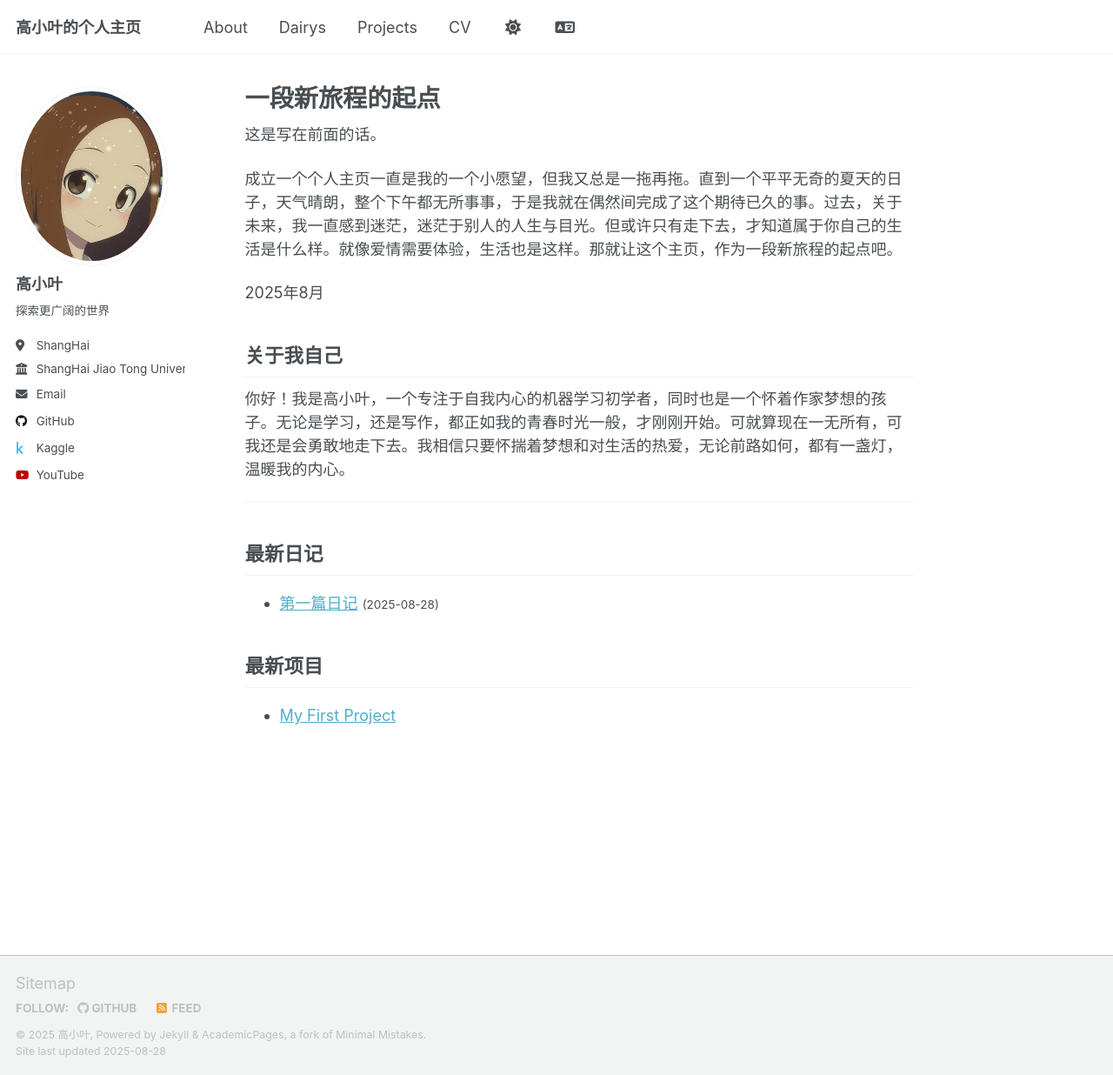
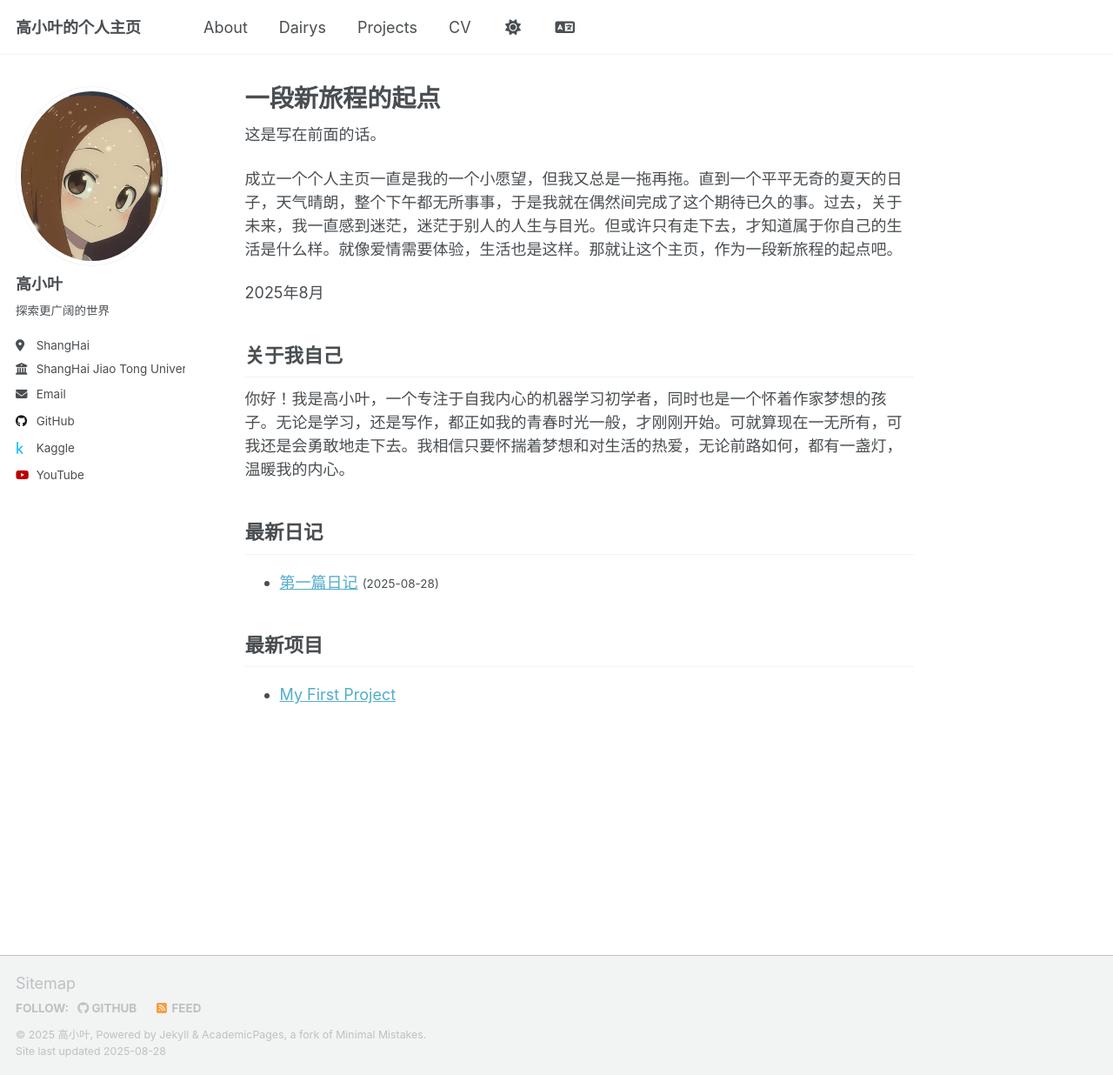
Before and after one commit to gaoyesjtu/gaoyesjtu.github.io, a Jekyll site: the page built from _pages/about.md, in a window 1280 px wide and 1236 px high. Shown: the whole window at 87% size. Built offline with Jekyll 4.4.1, drawn with Linux system fonts in a browser that asks for light colours; a script that is not in the unit is left out.

```diff
--- a/_pages/about.md
+++ b/_pages/about.md
@@ -15,19 +15,18 @@ redirect_from:
 
 2025年8月
 
-<h2>关于我自己</h2>
+## 关于我自己
 
 你好！我是高小叶，一个专注于自我内心的机器学习初学者，同时也是一个怀着作家梦想的孩子。无论是学习，还是写作，都正如我的青春时光一般，才刚刚开始。可就算现在一无所有，可我还是会勇敢地走下去。我相信只要怀揣着梦想和对生活的热爱，无论前路如何，都有一盏灯，温暖我的内心。
 
----
-<h2>最新日记</h2>
+## 最新日记
 <ul class="archive__item-list">
 {% for diary in site.dairys limit: 3 %}
 <li><a href="{{ diary.url | relative_url }}">{{ diary.title }}</a> <small>({{ diary.date | date: "%Y-%m-%d" }})</small></li>
 {% endfor %}
 </ul>
 
-<h2>最新项目</h2>
+## 最新项目
 <ul class="archive__item-list">
 {% for project in site.projects limit: 3 %}
 <li><a href="{{ project.url | relative_url }}">{{ project.title }}</a></li>
```
